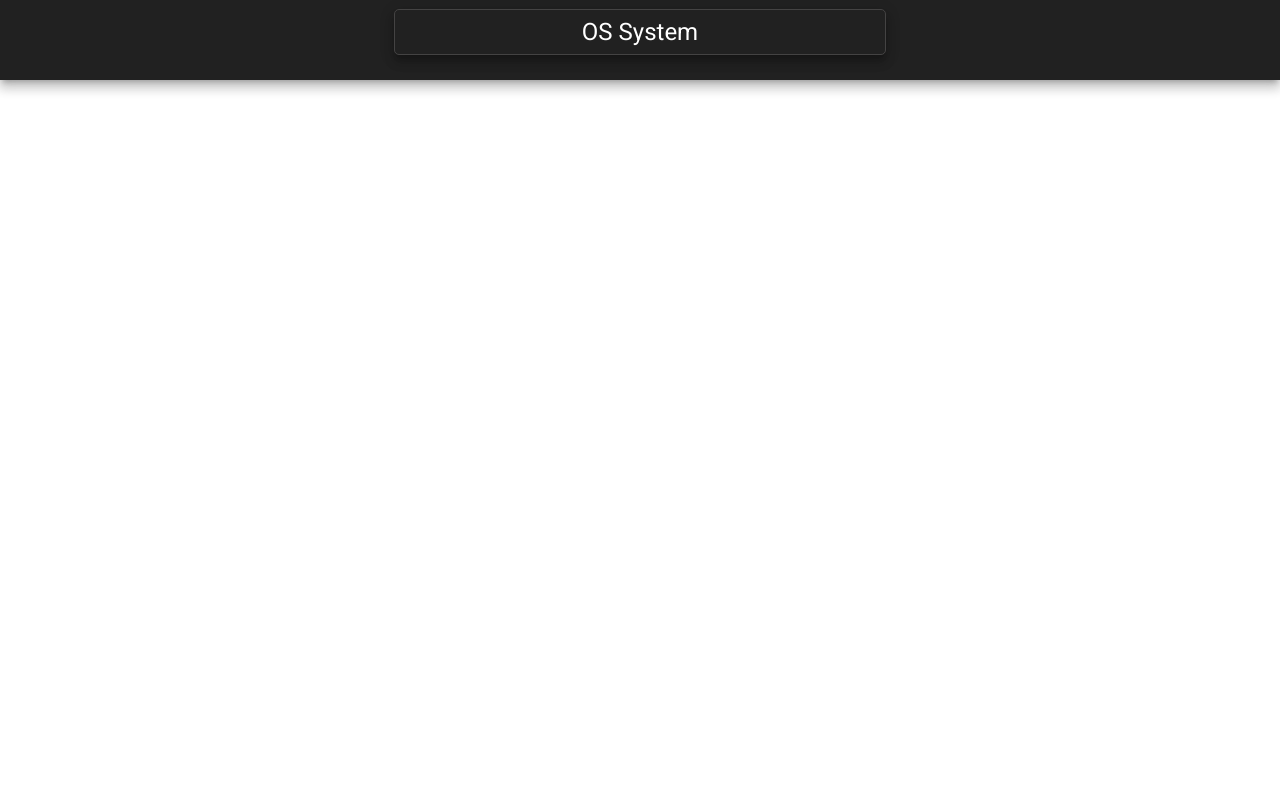
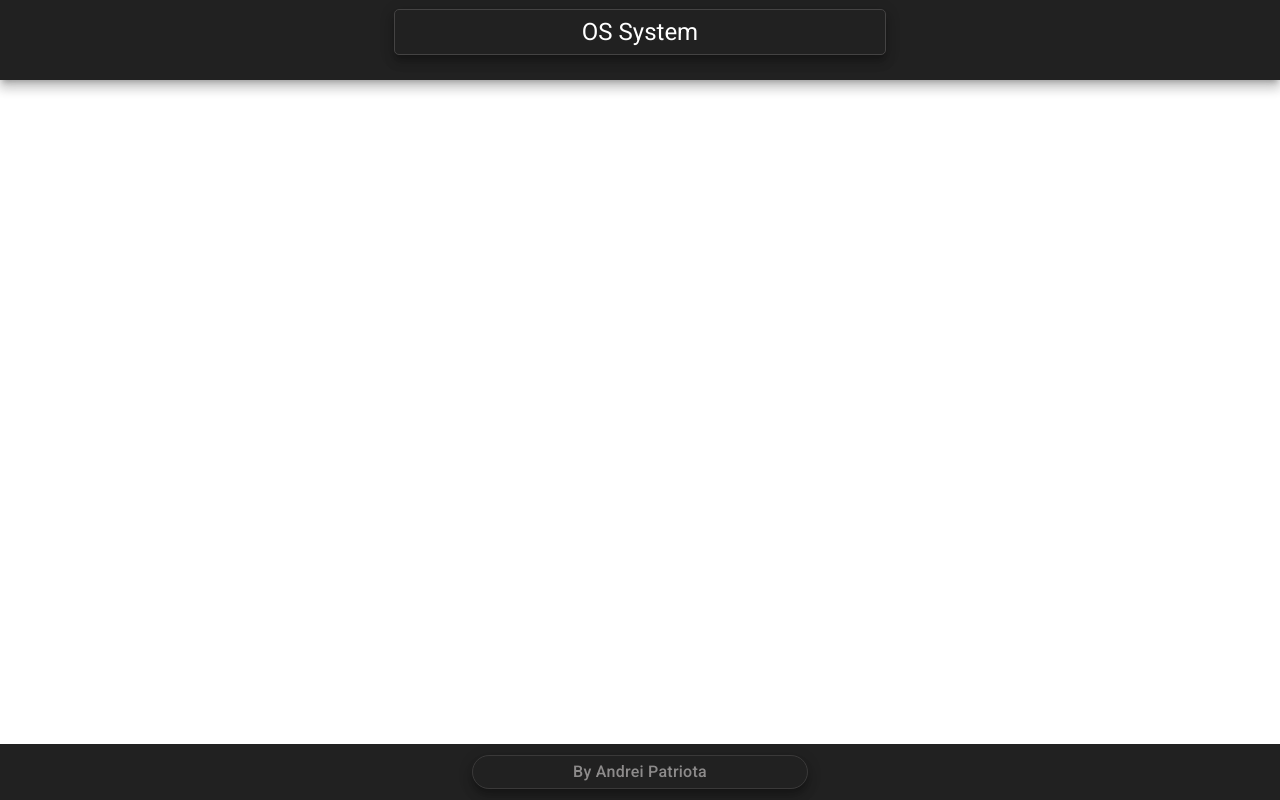
Before and after one commit to AndreiPatriota/front-os, an Angular app: page / in a window 1280 px wide. Built offline with nearby package versions, Linux system fonts and the light colour scheme.

Commit message:
Add Footer component to the App

```diff
--- a/src/app/app.component.html
+++ b/src/app/app.component.html
@@ -1 +1,2 @@
 <app-header></app-header>
+<app-footer></app-footer>
--- a/src/app/app.module.ts
+++ b/src/app/app.module.ts
@@ -19,12 +19,15 @@
 import { MatTableModule } from '@angular/material/table';
 import { MatPaginatorModule } from '@angular/material/paginator';
 import { MatSnackBarModule } from '@angular/material/snack-bar';
+
 import { HeaderComponent } from './views/components/template/header/header.component';
+import { FooterComponent } from './views/components/template/footer/footer.component';
 
 @NgModule({
   declarations: [
     AppComponent,
-    HeaderComponent
+    HeaderComponent,
+    FooterComponent
   ],
   imports: [
     BrowserModule,
--- /dev/null
+++ b/src/app/views/components/template/footer/footer.component.css
@@ -0,0 +1,17 @@
+.footer {
+    height: 7%;
+    position: fixed;
+    bottom: 0;
+    display: flex;
+    align-items: center;
+    justify-content: center;
+}
+
+p {
+    color: rgb(141, 139, 139);
+    margin: 0;
+    font-size: 1rem;
+    border: 1px solid rgb(58, 57, 57);
+    padding: 0 8%;
+    border-radius: 20px;
+}
--- /dev/null
+++ b/src/app/views/components/template/footer/footer.component.html
@@ -0,0 +1,3 @@
+<mat-toolbar class="footer">
+    <p class="mat-elevation-z8">By Andrei Patriota</p>
+</mat-toolbar>
```
Also changed, not shown: src/app/views/components/template/footer/footer.component.ts (added, +10 -0 lines).
